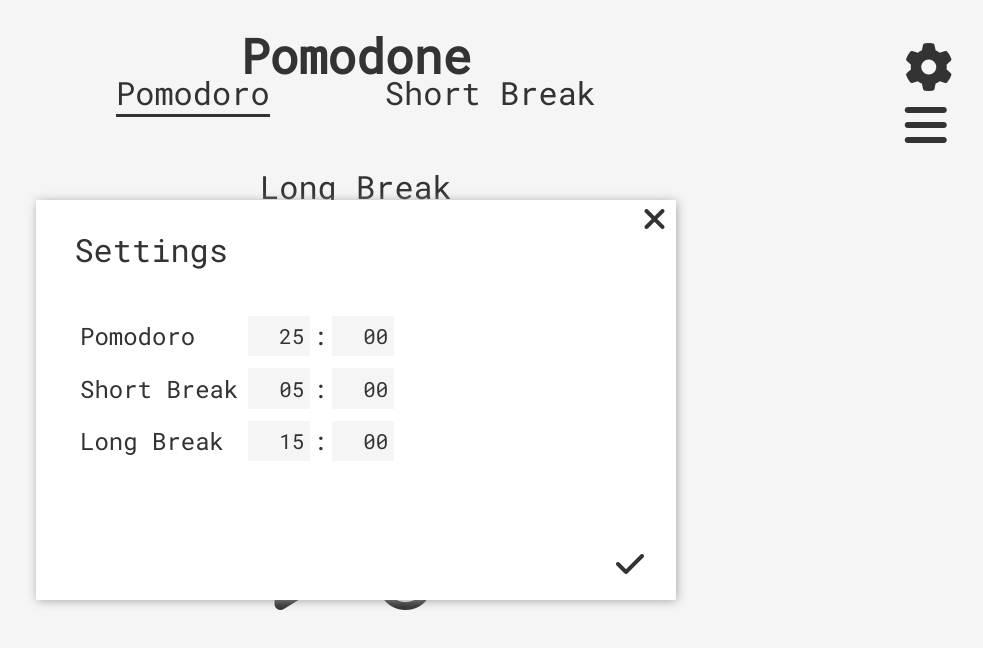
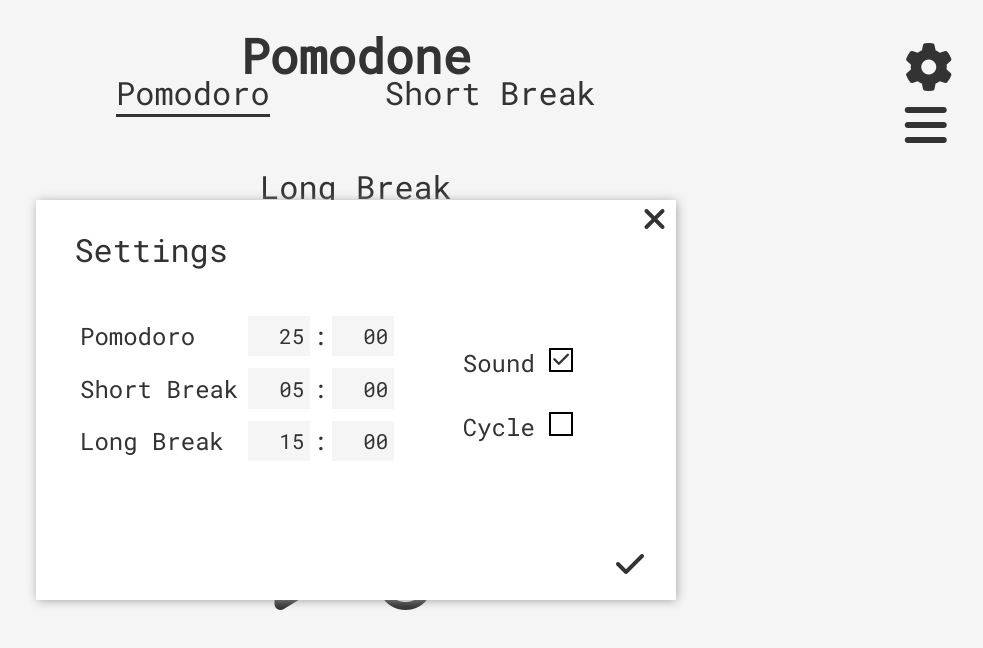
Before and after one commit to Inspirefly/pomodone, a plain HTML site: page index.html in a window 1280 px wide. Both pictures are taken after a click on the icon 1212 px from the left and 67 px from the top of the page. Shown: the whole page, without its empty margins (284-1267 px from the left). Drawn offline with Linux system fonts and the light colour scheme.

Commit message:
Added sound option and cycle front-end

```diff
--- a/index.html
+++ b/index.html
@@ -41,6 +41,13 @@
                     <fieldset><label for="long-break">Long Break</label><input type="text" name="long-min" value="15" autocomplete=off><span class="colon"> : </span><input type="text" name="long-sec" value="00" autocomplete=off><br></fieldset>
                 </form>
             </fieldset>
+            <div id="other-options">
+                Sound
+                <span class="checkbox checked" id="sound"></span>
+                <br><br>
+                Cycle
+                <span class="checkbox" id="cycle"></span>
+            </div>
             <i id="settings-confirm" class="fas fa-check confirm"></i></div>
         </div>
         <script type="text/javascript" src="script.js"></script>
--- a/script.js
+++ b/script.js
@@ -4,6 +4,9 @@ let minutes = 25;
 let seconds = 0;
 let audio = new Audio("assets/ding.wav");
 audio.volume = 1;
+
+let sound = true;
+let cycle = false;
 
 let pomoMin = document.getElementsByName("pomo-min")[0].value;
 let pomoSec = document.getElementsByName("pomo-sec")[0].value;
@@ -63,12 +66,29 @@ document.getElementById("open-settings").addEventListener("click", () => {
     settings.style.top = "25vh";
     settings.style.left = "25vw";
     settings.style.display = "grid";
+
+    /* Times */
     prettyTimes();
+
+    /* Sound */
+    if (sound) {
+        document.getElementById("sound").classList.add("checked");
+    } else {
+        document.getElementById("sound").classList.remove("checked");
+    }
+
+    /* Cycle */
+    if (cycle) {
+        document.getElementById("cycle").classList.add("checked");
+    } else {
+        document.getElementById("cycle").classList.remove("checked");
+    }
 });
 
 dragElement(document.getElementById("settings"));
 
 document.getElementById("settings-confirm").addEventListener("click", () => {
+    /* Times */
     let valid = true;
 
     let tempPomoMin = document.getElementsByName("pomo-min")[0].value;
@@ -99,6 +119,22 @@ document.getElementById("settings-confirm").addEventListener("click", () => {
         alert("Value must be a number and seconds less than 60.");
     }
 
+    /* Sound */
+    if (document.getElementById("sound").classList.contains("checked")) {
+        sound = true;
+        audio.volume = 1;
+    } else {
+        sound = false;
+        audio.volume = 0;
+    }
+
+    /* Cycle */
+    if (document.getElementById("cycle").classList.contains("checked")) {
+        cycle = true;
+    } else {
+        cycle = false;
+    }
+
     document.getElementById("settings-exit").parentNode.parentNode.style.display = "none";
     resetTime();
     display_time();
@@ -107,6 +143,13 @@ document.getElementById("settings-confirm").addEventListener("click", () => {
 document.getElementById("settings-exit").addEventListener("click", () => {
     document.getElementById("settings-exit").parentNode.parentNode.style.display = "none";
 });
+
+const checkboxes = document.getElementsByClassName("checkbox");
+for (let i = 0; i < checkboxes.length; i++) {
+    checkboxes[i].addEventListener("click", () => {
+        checkboxes[i].classList.toggle("checked");
+    });
+}
 
 /* Functions */
 function countDown() {
--- a/styles.css
+++ b/styles.css
@@ -88,6 +88,8 @@ body {
 #settings {
     height: 50vh;
     width: 50vw;
+    /* max-width: 720px;
+    max-height: 480px; */
     position: absolute;
     top: 25vh;
     left: 25vw;
@@ -96,7 +98,7 @@ body {
     box-shadow: 1px 1px 10px -1px #999999;
     display: grid;
     grid-template-rows: 7% 10% 1fr 1fr 1fr 5%;
-    grid-template-columns: 5% 1fr 5%;
+    grid-template-columns: 5% 1fr 1fr 5%;
     /* display: none; */
     font-size: 1.5rem;
 }
@@ -106,7 +108,7 @@ body {
     display: flex;
     justify-content: flex-end;
     grid-row: 1 / 2;
-    grid-column: 1 / span 3;
+    grid-column: 1 / span 4;
 }
 
 .exit {
@@ -171,8 +173,39 @@ body {
     background-color: whitesmoke;
 }
 
+#other-options {
+    grid-column: 3 / 4;
+    grid-row: 3 / 4;
+    align-self: center;
+    border: 0;
+    margin: 2em 0em;
+    text-align: center;
+}
+
+.checkbox {
+    cursor: pointer;
+    position: relative;
+    display: inline-block;
+    width: 1em;
+    height: 1em;
+    border: 2px solid black;
+}
+
+.checked:after {
+    font-family: FontAwesome;
+    content: "\f00c";
+    display: inline-block;
+    position: absolute;
+    font-size: 0.75em;
+    color: #333333;
+    top: 0;
+    right: 0;
+    bottom: 0;
+    left: 0;
+}
+
 .confirm {
-    grid-column: 2 / 3;
+    grid-column: 3 / 4;
     grid-row: 5 / 6;
     justify-self: end;
     align-self: end;
```
